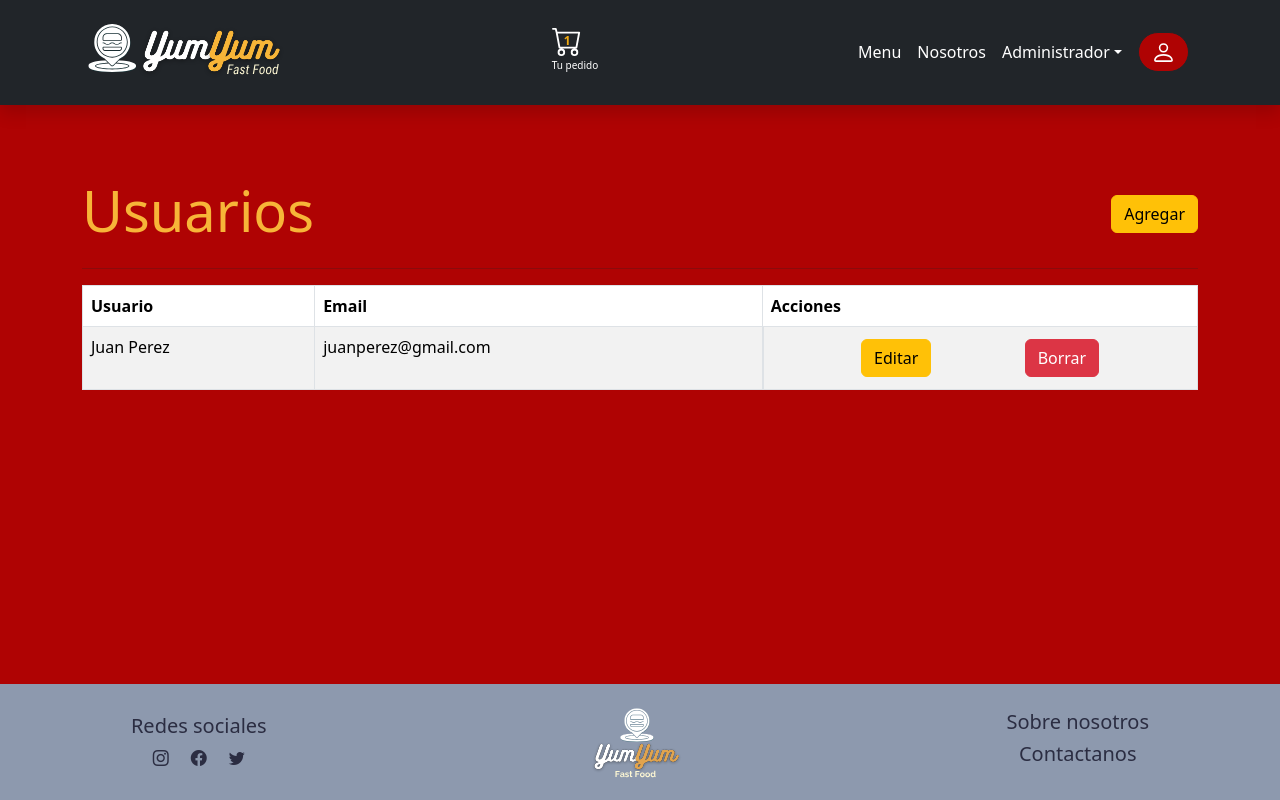
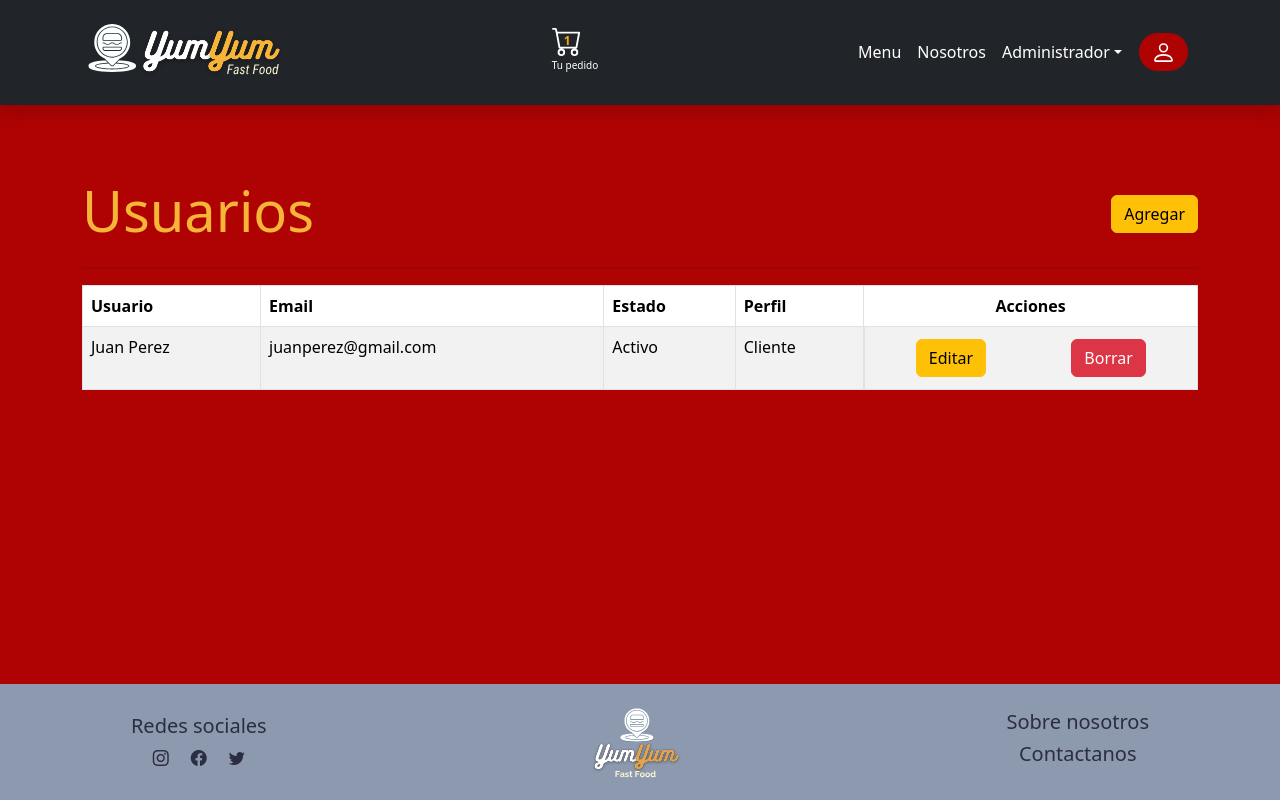
Before and after one commit to lourdesgarciafyl/PF-YumYum-frontend, a React (Vite) app: page / in a window 1280 px wide. Built offline with nearby package versions, Linux system fonts and the light colour scheme.

Commit message:
Maquetado finalizado

```diff
--- a/src/components/views/AdministrarUsuarios.jsx
+++ b/src/components/views/AdministrarUsuarios.jsx
@@ -25,7 +25,9 @@ const AdministradorUsuarios = () => {
             <tr>
               <th>Usuario</th>
               <th>Email</th>
-              <th>Acciones</th>
+              <th>Estado</th>
+              <th>Perfil</th>
+              <th className="text-center">Acciones</th>
             </tr>
           </thead>
           <tbody>
--- a/src/components/views/usuario/ItemUsuario.jsx
+++ b/src/components/views/usuario/ItemUsuario.jsx
@@ -7,7 +7,10 @@ const ItemUsuario = () => {
     <tr>
       <td>Juan Perez</td>
       <td>juanperez@gmail.com</td>
-      <td className="d-flex justify-content-evenly">
+      <td>Activo</td>
+      <td>Cliente</td>
+
+      <td className="d-flex justify-content-around">
         <Button variant="warning" className="m-1">
           Editar
         </Button>
```
